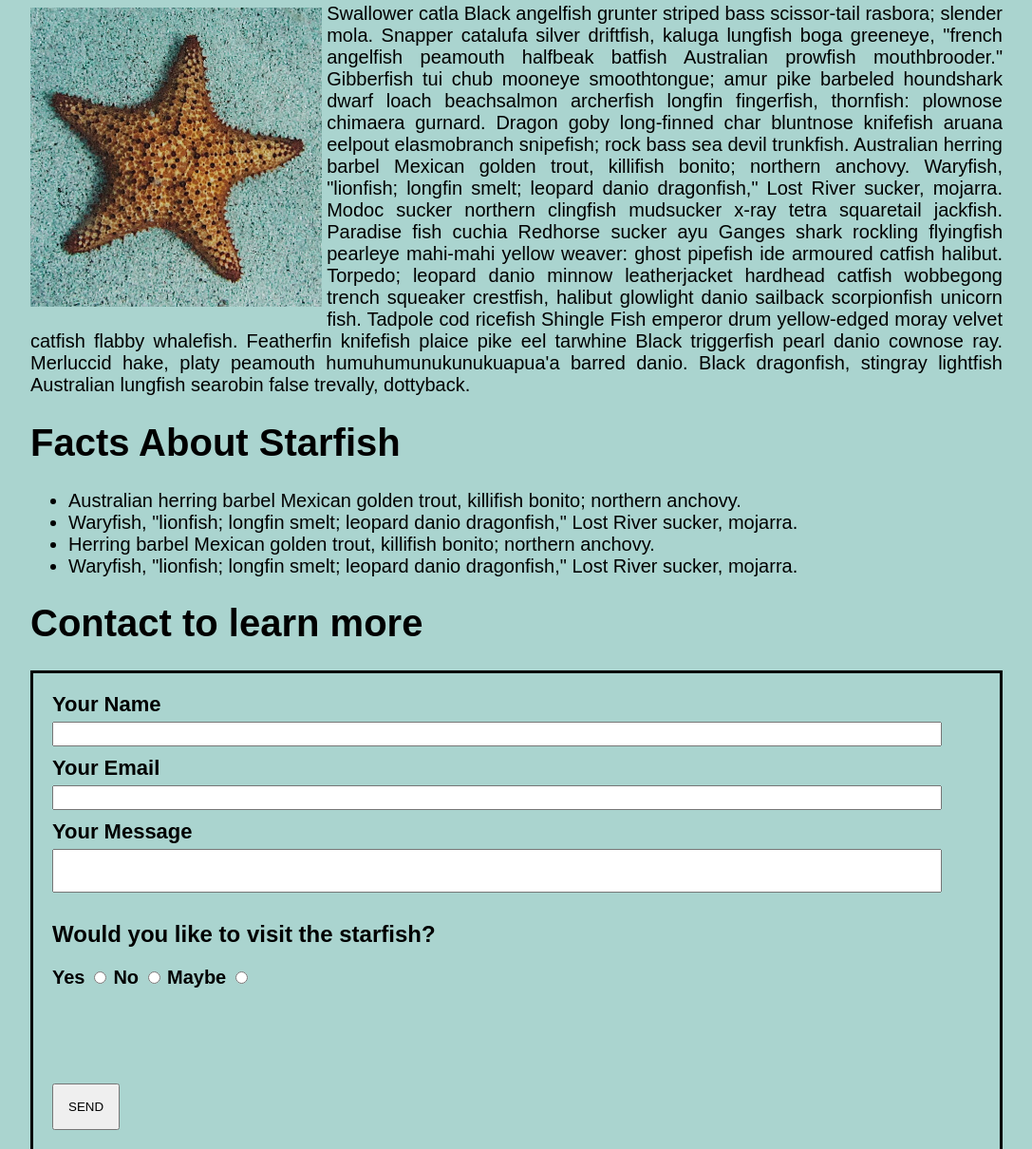
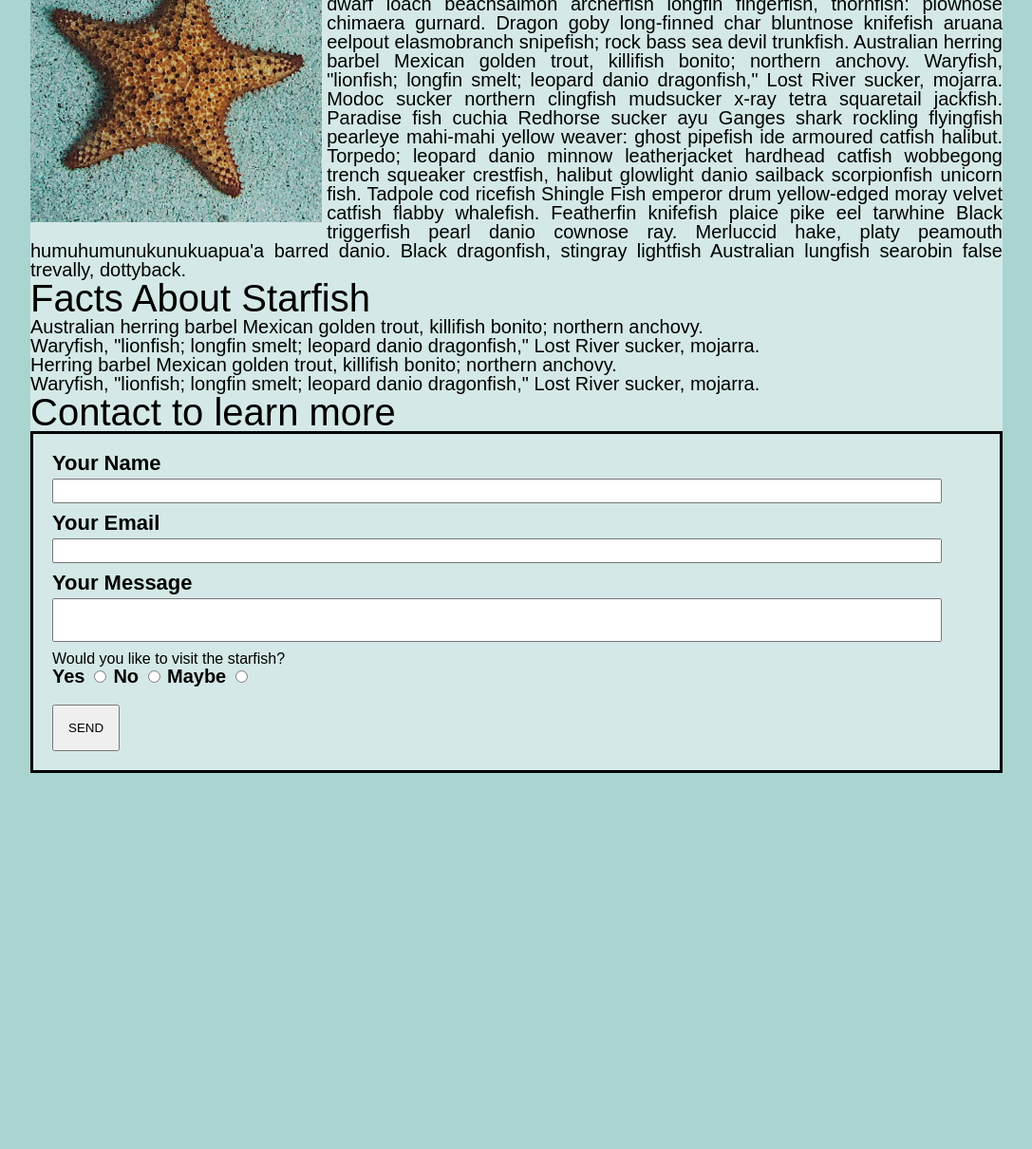
Before and after one commit to vinceesp/espi0059.github.io, a plain HTML site: page index.html in a window 1280 px wide. Shown: the part 540-1750 px from the top of the page at 95% size, without its empty margins (96-1183 px from the left). After the commit the page ends 1354 px from the top, so only its background shows below. Drawn offline with Linux system fonts and the light colour scheme.

Commit message:
final comments

```diff
--- a/index.html
+++ b/index.html
@@ -8,14 +8,14 @@
     <link rel="stylesheet" href="./styles/styles.css">
 </head>
 <body>
-    <div class="container-header">
+    <div class="container-header">  <!--set div class -->
         <h1 class="overlay-header"> Lone Starfish </h1>
-        <img src="./assets/lone-starfish-wide.jpg" alt="lone-starfish" style="margin-left: auto; margin-right: auto;">
+        <img src="./assets/lone-starfish-wide.jpg" alt="lone-starfish" style="margin-left: auto; margin-right: auto;"> <!--transform image-->
     </div>
     <div class="container-body">
         <div class="nav">
             <ul class="nav-links">
-                <li class="li-nav"><a href="#">HOME</a></li>
+                <li class="li-nav"><a href="#">HOME</a></li>  <!--set nav link-->
                 <li class="li-nav"><a href="#">STORY</a></li>
                 <li class="li-nav"><a href="#">CONTACT</a></li>
             </ul>
@@ -27,7 +27,7 @@
             </div>
             <div>
                 <img src="./assets/lone-starfish.jpg" alt="starfish-close" style="float: left;margin: 5px; margin-left:auto; width: 30%;">
-                <p class="article-content">Swallower catla Black angelfish grunter striped bass scissor-tail rasbora; slender mola. Snapper catalufa silver
+                <p class="article-content">Swallower catla Black angelfish grunter striped bass scissor-tail rasbora; slender mola. Snapper catalufa silver     <!--main paragraph-->
                 driftfish, kaluga lungfish boga greeneye, "french angelfish peamouth halfbeak batfish Australian prowfish mouthbrooder."
                 Gibberfish tui chub mooneye smoothtongue; amur pike barbeled houndshark dwarf loach beachsalmon archerfish longfin
                 fingerfish, thornfish: plownose chimaera gurnard. Dragon goby long-finned char bluntnose knifefish aruana eelpout
@@ -58,11 +58,11 @@
         </div>
 
         <div class="contact">
-            <h1 class="contact-header">Contact to learn more</h1>
+            <h1 class="contact-header">Contact to learn more</h1> <!--use to group in css-->
             <div class="form-box">
                 <form class="contact-form">
-                    <label class="text-lables" for="name">Your Name</label><br>
-                    <input class="text-fields" type="text" id="name" name="name"><br>
+                    <label class="text-lables" for="name">Your Name</label><br> <!--use to group in css to keep same font size/color-->
+                    <input class="text-fields" type="text" id="name" name="name"><br> <!--create small box input-->
 
                     <label class="text-lables" for="email">Your Email</label><br>
                     <input class="text-fields" type="text" id="email" name="email"><br>
@@ -73,7 +73,7 @@
                     <div>
                         <h2>Would you like to visit the starfish?</h2>
                         <label class="radio-labels" for="yes">Yes</label>
-                        <input type="radio" class="radio" name="yes" id="yes"/>
+                        <input type="radio" class="radio" name="yes" id="yes"/> <!--use class to group-->
 
                         <label class="radio-labels" for="yes">No</label>
                         <input type="radio" class="radio" name="yes" id="yes"/>
@@ -82,7 +82,7 @@
                         <input type="radio" class="radio" name="yes" id="yes"/>
                     </div>
 
-                    <div style="padding-top: 100px;">
+                    <div style="padding-top: 20px;">
                         <input class="send-button" type="submit" value="SEND">
                     </div>
                 </form>
--- a/styles/styles.css
+++ b/styles/styles.css
@@ -1,3 +1,53 @@
+/* http://meyerweb.com/eric/tools/css/reset/
+   v2.0 | 20110126
+   License: none (public domain)
+*/
+
+html, body, div, span, applet, object, iframe,
+h1, h2, h3, h4, h5, h6, p, blockquote, pre,
+a, abbr, acronym, address, big, cite, code,
+del, dfn, em, img, ins, kbd, q, s, samp,
+small, strike, strong, sub, sup, tt, var,
+b, u, i, center,
+dl, dt, dd, ol, ul, li,
+fieldset, form, label, legend,
+table, caption, tbody, tfoot, thead, tr, th, td,
+article, aside, canvas, details, embed,
+figure, figcaption, footer, header, hgroup,
+menu, nav, output, ruby, section, summary,
+time, mark, audio, video {
+    margin: 0;
+    padding: 0;
+    border: 0;
+    font-size: 100%;
+    font: inherit;
+    vertical-align: baseline;
+}
+/* HTML5 display-role reset for older browsers */
+article, aside, details, figcaption, figure,
+footer, header, hgroup, menu, nav, section {
+    display: block;
+}
+body {
+    line-height: 1;
+}
+ol, ul {
+    list-style: none;
+}
+blockquote, q {
+    quotes: none;
+}
+blockquote:before, blockquote:after,
+q:before, q:after {
+    content: '';
+    content: none;
+}
+table {
+    border-collapse: collapse;
+    border-spacing: 0;
+}
+
+/* MY STYLES */
 body {
     background-color: #aad4cf;
     font-family: Arial, Helvetica, sans-serif;
@@ -22,6 +72,7 @@ body {
 .container-body {
     width: 1024px;
     margin: auto;
+    background-color: #d4e9e7;
     position: relative;
     overflow: hidden;
 }
```
